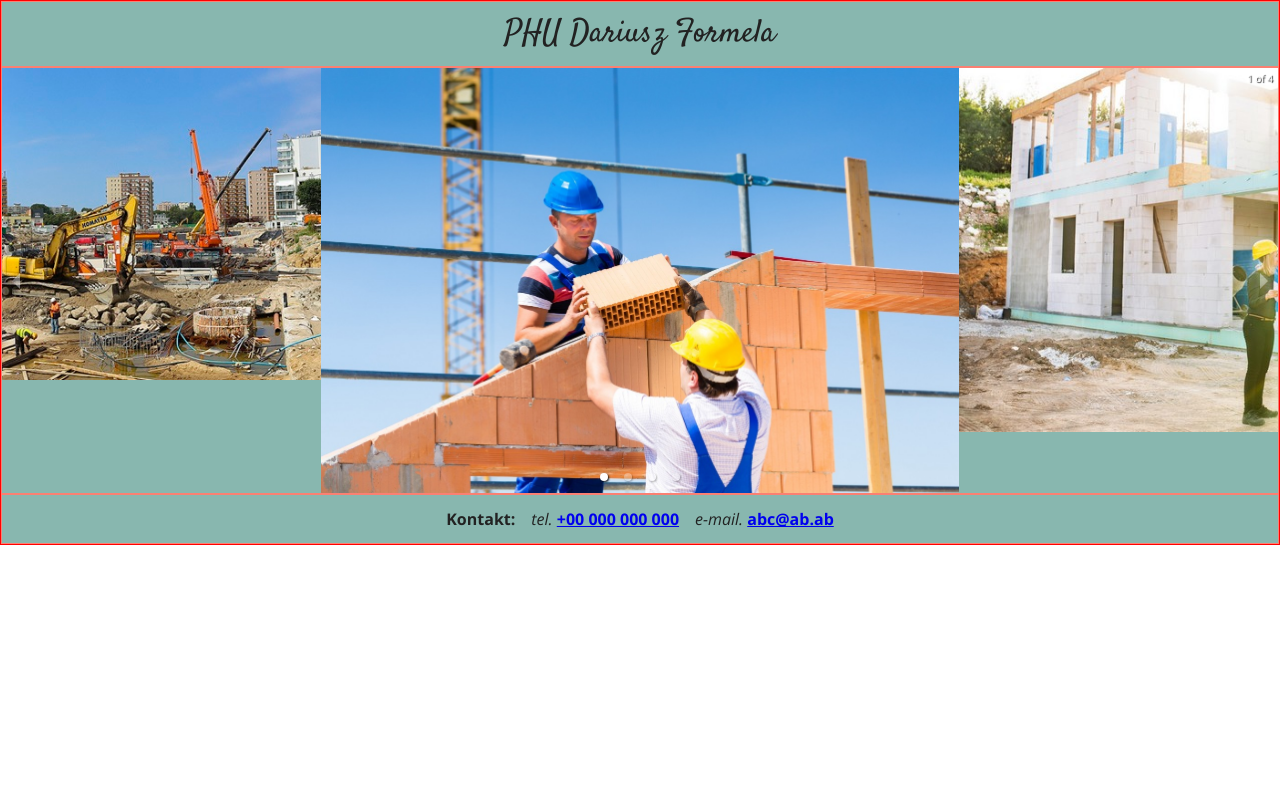
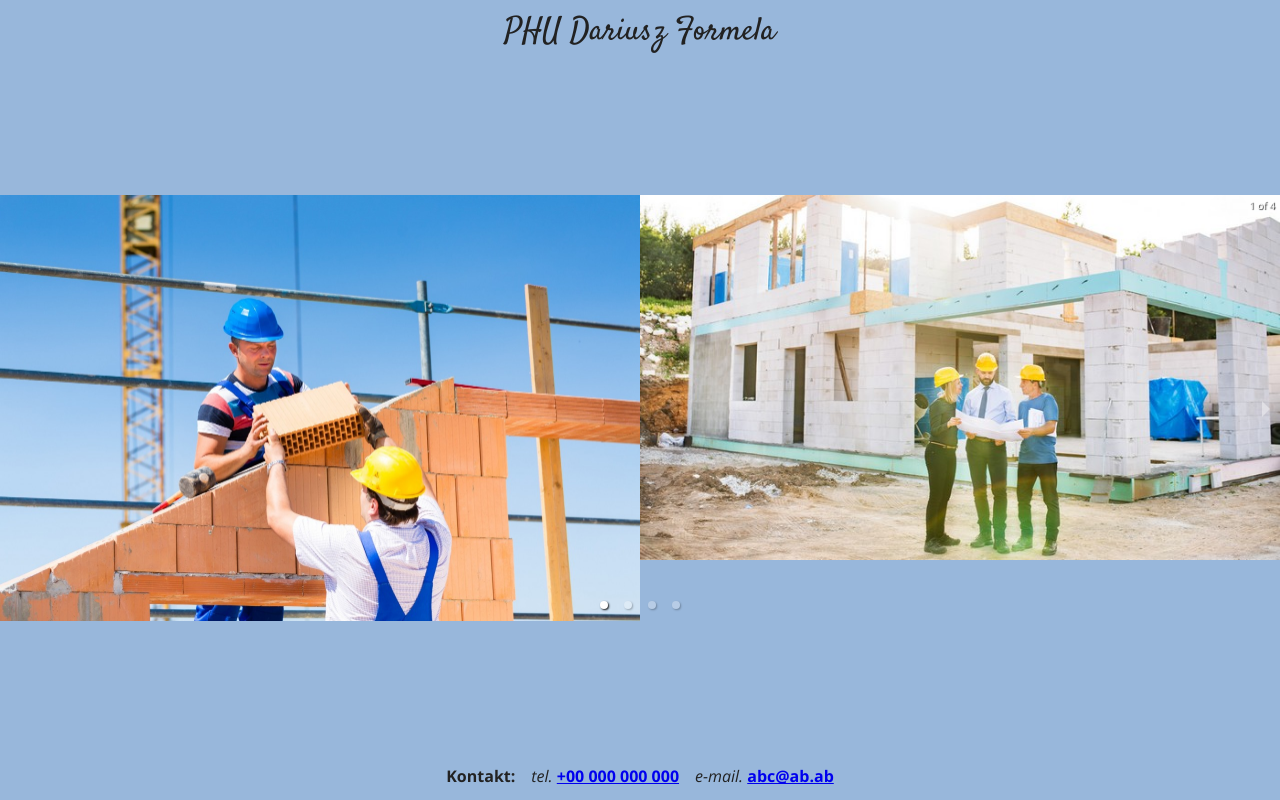
Before and after one commit to WiktorWK/PHU_Darek, a React (Create React App) app in the folder phu_darek_1_0/: page / in a window 1280 px wide. Built offline with nearby package versions, Linux system fonts and the light colour scheme.

Commit message:
działająca karuzela

```diff
--- a/phu_darek_1_0/public/index.html
+++ b/phu_darek_1_0/public/index.html
@@ -9,7 +9,6 @@
       content="Web site created using create-react-app"
     />
     <title>PHU Dariusz Formela</title>
-    <script src="https://kit.fontawesome.com/e7988c0cf5.js" crossorigin="anonymous"></script>
   </head>
   <body>
     <noscript>You need to enable JavaScript to run this app.</noscript>
--- a/phu_darek_1_0/src/components/main/Photos.js
+++ b/phu_darek_1_0/src/components/main/Photos.js
@@ -1,11 +1,9 @@
-import React, { useState } from 'react';
+import React from 'react';
 
 import { Carousel } from 'react-responsive-carousel';
 
 
 import 'react-responsive-carousel/lib/styles/carousel.min.css';
-
-import BtnSide from './BtnSide';
 
 import img1 from './../../assets/1.jpg';
 import img2 from './../../assets/2.jpg';
@@ -20,7 +18,6 @@ const Photos = () => {
 
     return (
         <Carousel
-            infiniteLoop={true}
             centerMode={true}
             centerSlidePercentage={50}
             showThumbs={false}
--- a/phu_darek_1_0/src/scss/constants/_colors.scss
+++ b/phu_darek_1_0/src/scss/constants/_colors.scss
@@ -1,3 +1,3 @@
-$color-blue: rgba(136, 183, 175, 1);
+$color-blue  : rgb(152, 183, 219);
 $color-whitey: rgba(255, 255, 221, 1);
 $color-browney: rgba(202, 194, 144, 1);
--- a/phu_darek_1_0/src/scss/container.scss
+++ b/phu_darek_1_0/src/scss/container.scss
@@ -4,49 +4,38 @@ body {
 }
 
 .container {
-    display       : flex;
-    flex-direction: column;
-    box-sizing    : border-box;
-    border        : 1px solid red;
-    width         : 100%;
+    display         : flex;
+    flex-direction  : column;
+    box-sizing      : border-box;
+    width           : 100%;
+    background-color: $color-blue;
+    height          : 100vh;
 
-    @media (max-width: 500px) {
-
-        height: 100vh;
-    }
-
-    background-color: $color-blue;
 
     &_header {
         box-sizing     : border-box;
         display        : flex;
         justify-content: center;
         align-items    : center;
-        border         : 1px solid salmon;
         width          : 100%;
-        // height    : 10%;
         padding        : 1rem 0;
         flex-grow      : 0;
 
     }
 
     &_main {
-        box-sizing   : border-box;
-        border       : 1px solid salmon;
+        box-sizing : border-box;
+        flex-grow  : 1;
+        display    : flex;
+        align-items: center;
 
-        @media (max-width: 500px) {
-        }
-        @media (min-width: 501px) {
-        }
 
 
     }
 
     &_footer {
         box-sizing     : border-box;
-        border         : 1px solid salmon;
         width          : 100%;
-        // height    : 10%;
         padding        : 1rem 0;
         display        : flex;
         align-items    : center;
```
